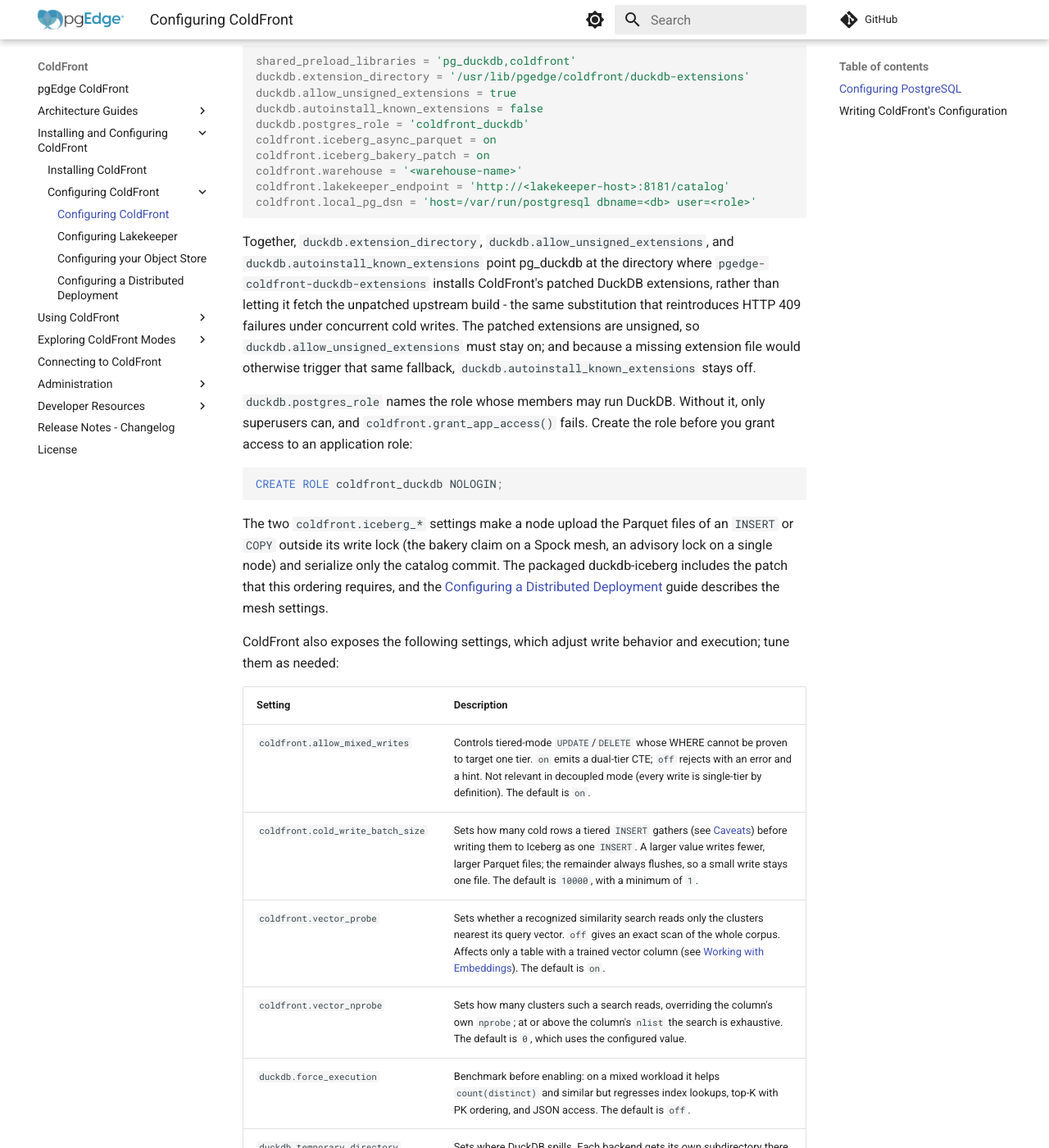
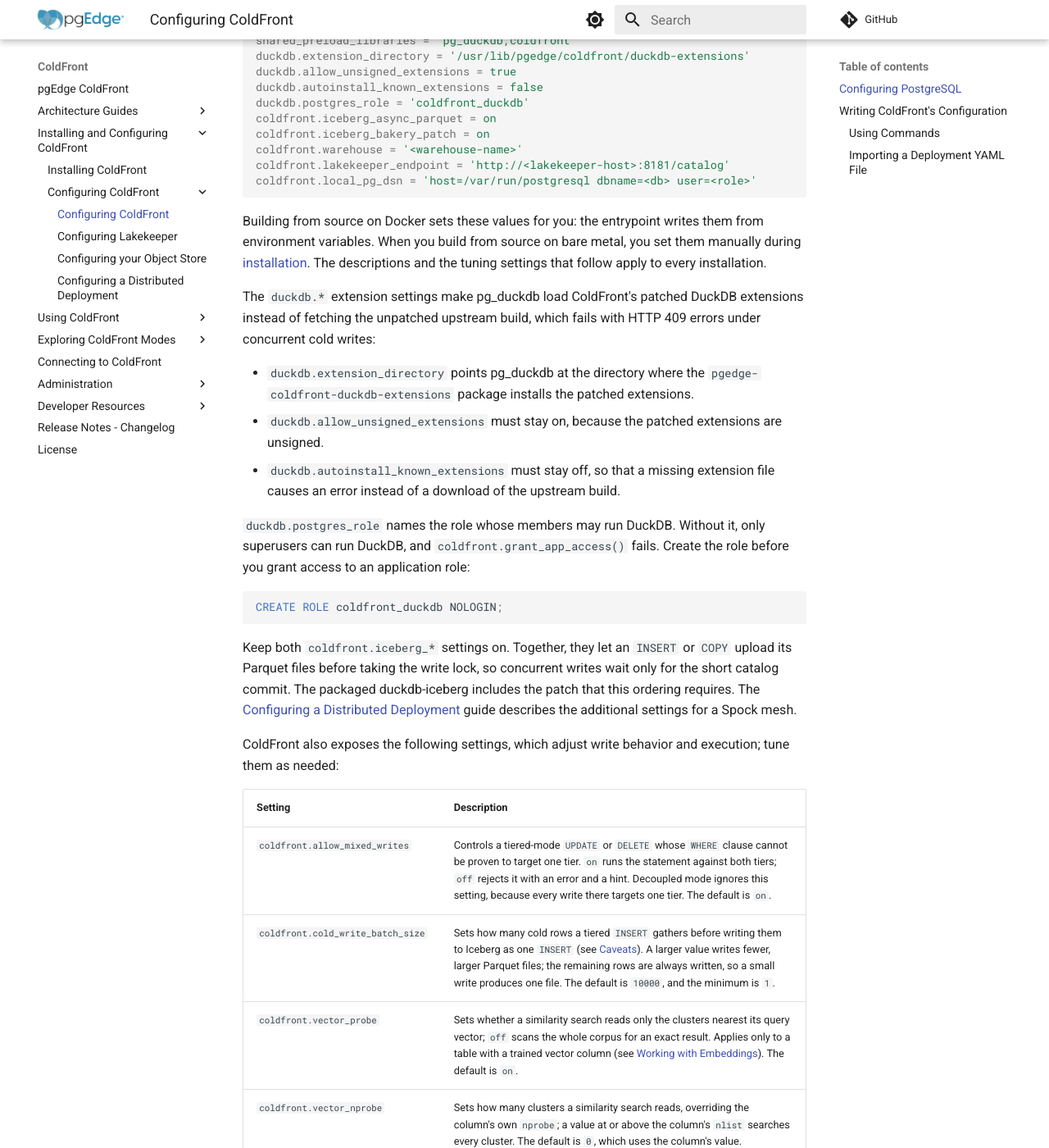
Before and after one commit to pgEdge/coldfront, an MkDocs documentation site: the page built from docs/configuration.md, in a window 1280 px wide and 1400 px high, scrolled down 494 px. Shown: the whole window at 82% size. Built offline with MkDocs 1.6.1 and Material for MkDocs 9.7.7, drawn with Linux system fonts in a browser that asks for light colours; comment, search, counter and statistics services are not loaded; some of the changed text lies outside the part shown.

Commit message:
docs: improve readability of the configuration page

````diff
--- a/docs/configuration.md
+++ b/docs/configuration.md
@@ -1,21 +1,20 @@
 # Configuring ColdFront
 
-After installing ColdFront packages or building from source, several
-components still need configuring before the cold tier comes online:
+After installing the ColdFront packages or building ColdFront from source,
+configure the following components before the cold tier comes online:
 
-- PostgreSQL and ColdFront's configuration is detailed in this
-  guide, regardless of which installation path you followed.
-- installing, configuring, and bootstrapping Lakekeeper, and the
-  one-time per-database setup that ties everything together,
-  documented in the [Configuring Lakekeeper](configure_lakekeeper.md)
-  guide.
-- your object store, documented in
-  [Configuring your Object Store](object_store.md).
+- PostgreSQL and ColdFront, described below.
+- Lakekeeper, including its installation, its bootstrap, and the one-time
+  setup for each database, described in the
+  [Configuring Lakekeeper](configure_lakekeeper.md) guide.
+- Your object store, described in the
+  [Configuring your Object Store](object_store.md) guide.
 
 ## Configuring PostgreSQL
 
-A package installation does not configure PostgreSQL. Add the following
-settings to `postgresql.conf`, then restart PostgreSQL:
+The ColdFront packages do not configure PostgreSQL. After a package
+installation, add the following settings to `postgresql.conf`, then restart
+PostgreSQL:
 
 ```ini
 shared_preload_libraries = 'pg_duckdb,coldfront'
@@ -30,93 +29,115 @@ coldfront.lakekeeper_endpoint = 'http://<lakekeeper-host>:8181/catalog'
 coldfront.local_pg_dsn = 'host=/var/run/postgresql dbname=<db> user=<role>'
 ```
 
-Together, `duckdb.extension_directory`, `duckdb.allow_unsigned_extensions`, and
-`duckdb.autoinstall_known_extensions` point pg_duckdb at the directory
-where `pgedge-coldfront-duckdb-extensions` installs ColdFront's patched
-DuckDB extensions, rather than letting it fetch the unpatched upstream
-build - the same substitution that reintroduces HTTP 409 failures under
-concurrent cold writes. The patched extensions are unsigned, so
-`duckdb.allow_unsigned_extensions` must stay on; and because a missing
-extension file would otherwise trigger that same fallback,
-`duckdb.autoinstall_known_extensions` stays off.
+Building from source on Docker sets these values for you: the entrypoint
+writes them from environment variables. When you build from source on bare metal,
+you set them manually during [installation](installation.md). The descriptions
+and the tuning settings that follow apply to every installation.
+
+The `duckdb.*` extension settings make pg_duckdb load ColdFront's
+patched DuckDB extensions instead of fetching the unpatched upstream build,
+which fails with HTTP 409 errors under concurrent cold writes:
+
+- `duckdb.extension_directory` points pg_duckdb at the directory where the
+  `pgedge-coldfront-duckdb-extensions` package installs the patched
+  extensions.
+- `duckdb.allow_unsigned_extensions` must stay on, because the patched
+  extensions are unsigned.
+- `duckdb.autoinstall_known_extensions` must stay off, so that a missing
+  extension file causes an error instead of a download of the upstream
+  build.
 
 `duckdb.postgres_role` names the role whose members may run DuckDB. Without
-it, only superusers can, and `coldfront.grant_app_access()` fails. Create the
-role before you grant access to an application role:
+it, only superusers can run DuckDB, and `coldfront.grant_app_access()` fails.
+Create the role before you grant access to an application role:
 
 ```sql
 CREATE ROLE coldfront_duckdb NOLOGIN;
 ```
 
-The two `coldfront.iceberg_*` settings make a node upload the Parquet files of
-an `INSERT` or `COPY` outside its write lock (the bakery claim on a Spock mesh,
-an advisory lock on a single node) and serialize only the catalog commit. The
-packaged duckdb-iceberg includes the patch that this ordering requires, and the
+Keep both `coldfront.iceberg_*` settings on. Together, they let an `INSERT`
+or `COPY` upload its Parquet files before taking the write lock, so
+concurrent writes wait only for the short catalog commit. The packaged
+duckdb-iceberg includes the patch that this ordering requires. The
 [Configuring a Distributed Deployment](distributed_setup.md) guide describes
-the mesh settings.
+the additional settings for a Spock mesh.
 
-ColdFront also exposes the following settings, which adjust write
-behavior and execution; tune them as needed:
+ColdFront also exposes the following settings, which adjust write behavior
+and execution; tune them as needed:
 
 | Setting | Description |
 |---|---|
-| `coldfront.allow_mixed_writes` | Controls tiered-mode `UPDATE`/`DELETE` whose WHERE cannot be proven to target one tier. `on` emits a dual-tier CTE; `off` rejects with an error and a hint. Not relevant in decoupled mode (every write is single-tier by definition). The default is `on`. |
-| `coldfront.cold_write_batch_size` | Sets how many cold rows a tiered `INSERT` gathers (see [Caveats](caveats.md)) before writing them to Iceberg as one `INSERT`. A larger value writes fewer, larger Parquet files; the remainder always flushes, so a small write stays one file. The default is `10000`, with a minimum of `1`. |
-| `coldfront.vector_probe` | Sets whether a recognized similarity search reads only the clusters nearest its query vector. `off` gives an exact scan of the whole corpus. Affects only a table with a trained vector column (see [Working with Embeddings](usage_vectors.md)). The default is `on`. |
-| `coldfront.vector_nprobe` | Sets how many clusters such a search reads, overriding the column's own `nprobe`; at or above the column's `nlist` the search is exhaustive. The default is `0`, which uses the configured value. |
-| `duckdb.force_execution` | Benchmark before enabling: on a mixed workload it helps `count(distinct)` and similar but regresses index lookups, top-K with PK ordering, and JSON access. The default is `off`. |
-| `duckdb.temporary_directory` | Sets where DuckDB spills. Each backend gets its own subdirectory there, named after its process id, so concurrent spills cannot collide; one left by a departed backend is reclaimed. See [DuckDB: Spill Files Are Not Namespaced per Instance](architecture_guides/index.md#duckdb-spill-files-are-not-namespaced-per-instance). |
-| `duckdb.max_temp_directory_size` | A cap per connection, not a cluster total. For a total budget, divide it by the concurrent sessions, or give the temp path its own filesystem or quota. The default is 90% of free space per session. |
+| `coldfront.allow_mixed_writes` | Controls a tiered-mode `UPDATE` or `DELETE` whose `WHERE` clause cannot be proven to target one tier. `on` runs the statement against both tiers; `off` rejects it with an error and a hint. Decoupled mode ignores this setting, because every write there targets one tier. The default is `on`. |
+| `coldfront.cold_write_batch_size` | Sets how many cold rows a tiered `INSERT` gathers before writing them to Iceberg as one `INSERT` (see [Caveats](caveats.md)). A larger value writes fewer, larger Parquet files; the remaining rows are always written, so a small write produces one file. The default is `10000`, and the minimum is `1`. |
+| `coldfront.vector_probe` | Sets whether a similarity search reads only the clusters nearest its query vector; `off` scans the whole corpus for an exact result. Applies only to a table with a trained vector column (see [Working with Embeddings](usage_vectors.md)). The default is `on`. |
+| `coldfront.vector_nprobe` | Sets how many clusters a similarity search reads, overriding the column's own `nprobe`; a value at or above the column's `nlist` searches every cluster. The default is `0`, which uses the column's value. |
+| `duckdb.force_execution` | Sets whether DuckDB runs every query. On a mixed workload, it speeds up `count(distinct)` and similar aggregates but slows index lookups, top-K queries ordered by primary key, and JSON access, so benchmark before you enable it. The default is `off`. |
+| `duckdb.temporary_directory` | Sets where DuckDB writes spill files. Each backend writes to its own subdirectory, named after its process ID, so concurrent spills cannot collide; a subdirectory left by a backend that has exited is reclaimed. See [DuckDB: Spill Files Are Not Namespaced per Instance](architecture_guides/index.md#duckdb-spill-files-are-not-namespaced-per-instance). |
+| `duckdb.max_temp_directory_size` | Caps the disk space that spill files can use for each connection, not for the whole cluster. For a cluster-wide budget, divide the budget by the number of concurrent sessions, or give the spill directory its own filesystem or quota. The default is 90% of the free space, for each session. |
 
 ## Writing ColdFront's Configuration
 
-Server-level settings live in `postgresql.conf`, each managed table's
-configuration is a row in `coldfront.partition_config`, and the
-cold-store credential lives in `coldfront.storage_secret`.
+ColdFront keeps its configuration in three places:
 
-Write the configuration with `coldfront.set_storage_secret()` and the
-`register` command. `set_storage_secret()` writes the following to
-`coldfront.storage_secret`; the
-[Configuring your Object Store](object_store.md) guide shares the exact
-values for each supported backend:
+- Server-level settings are in `postgresql.conf`.
+- The configuration of each managed table is a row in
+  `coldfront.partition_config`.
+- The object store credential is in `coldfront.storage_secret`.
 
-- `<access-key-id>` - your object store's access key.
-- `<secret-key>` - the matching secret.
-- `<endpoint>` - your object store's endpoint.
+You can write the table configuration and the credential with two commands,
+or with one import of a deployment YAML file.
 
-```sql
-SELECT coldfront.set_storage_secret('<access-key-id>', '<secret-key>', '<endpoint>');
-```
+### Using Commands
 
-`register` writes the following to `coldfront.partition_config`:
+Use the following steps to write the configuration with commands:
 
-- `<table>` - the table name.
-- `<period>` - the partition cadence, e.g. `monthly`.
-- `<hot-period>` - how long a partition stays hot before the archiver
-  moves it to the cold tier.
+1. Store the object store credential in `coldfront.storage_secret`. The
+   [Configuring your Object Store](object_store.md) guide lists the values
+   for each supported backend:
 
-```bash
-./bin/archiver register --table <table> \
-    --period <period> --hot-period "<hot-period>"
-```
+    - `<access-key-id>` is your object store's access key.
+    - `<secret-key>` is the matching secret.
+    - `<endpoint>` is your object store's endpoint.
 
-Or do both in one step by importing a deployment YAML:
+    ```sql
+    SELECT coldfront.set_storage_secret('<access-key-id>', '<secret-key>', '<endpoint>');
+    ```
+
+2. Register each table in `coldfront.partition_config`:
+
+    - `<table>` is the table name.
+    - `<period>` is the partition cadence; for example, `monthly`.
+    - `<hot-period>` is how long a partition stays hot before the archiver
+      moves it to the cold tier.
+
+    ```bash
+    archiver register --table <table> \
+        --period <period> --hot-period "<hot-period>"
+    ```
+
+### Importing a Deployment YAML File
+
+Use the following command to write the same configuration in one step:
 
 ```bash
 archiver import --config deploy.yaml
 ```
 
-The `pgedge-coldfront` package installs an example deployment YAML at
-`/usr/share/doc/pgedge-coldfront/examples/config.example.yaml`. The file is
-only an example; edit a copy of it and pass the copy to `import` - no ColdFront
-tool reads it unless `--config` names it. A system set to skip package
-documentation, as many container images are, does not install the file. The
-repository and each release tarball include the same file,
-[`config.example.yaml`](https://github.com/pgEdge/ColdFront/blob/main/config.example.yaml).
-After an import, the server holds the configuration. A later run that is given
-a YAML checks the file against the server and refuses to run if any value
-differs. The only value such a run takes from the file is `postgres.dsn`, which
-connects when `--dsn` is unset. The
+The `pgedge-coldfront` package installs an example file at
+`/usr/share/doc/pgedge-coldfront/examples/config.example.yaml`. Edit a copy of
+the example and pass the copy to `import`; no ColdFront tool reads a YAML file
+unless `--config` names it. A system set to skip package documentation, as
+many container images are, does not install the example. The repository and
+each release tarball include the same
+[`config.example.yaml`](https://github.com/pgEdge/ColdFront/blob/main/config.example.yaml)
+file.
+
+After an import, the server holds the configuration. When a later run is
+given a YAML file, it compares the file with the server and refuses to run if
+any value differs. The only value such a run takes from the file is
+`postgres.dsn`, which it uses to connect when `--dsn` is not set.
+
+The
 [Managing Partitioned Tables (CLI)](using_coldfront/index.md#managing-partitioned-tables-cli)
-section of the Using ColdFront guide describes
-`register`, `import`, and `export`.
+section of the Using ColdFront guide describes the `register`, `import`, and
+`export` commands.
````
